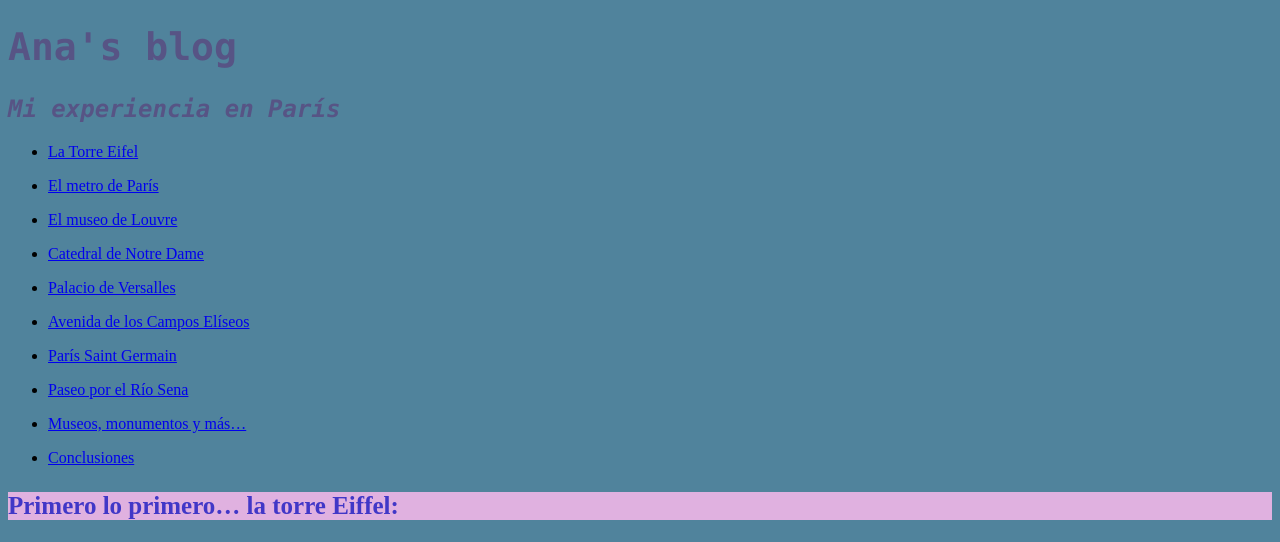
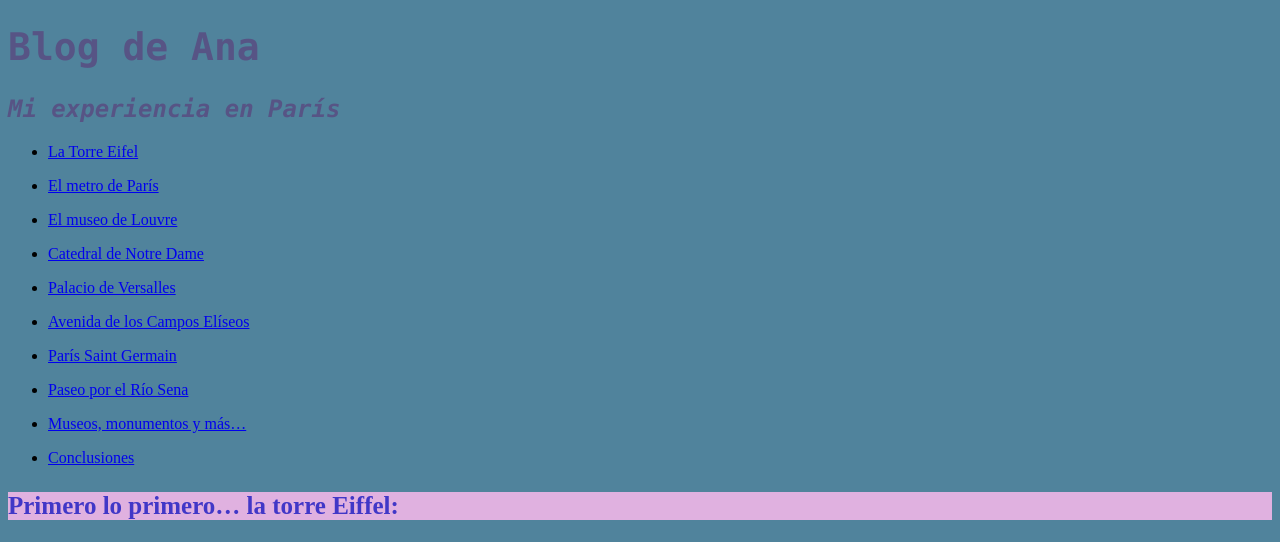
Before and after one commit to anabases/anabases.github.io, a plain HTML site: page blog.html in a window 1280 px wide. Shown: the top 542 px of the page. Drawn offline with Linux system fonts and the light colour scheme.

Commit message:
Update and rename index.html to blog.html

```diff
--- a/index.html
+++ b/blog.html
@@ -2,7 +2,7 @@
  <html>
     <head>
         <meta charset="utf-8">
-        <title> CSS inheritance Project: Blog</title>
+        <title> Blog de Ana </title>
         <style>
 
            body {
@@ -49,7 +49,7 @@
     </head>
     <body>
 
-        <h1>Ana's blog</h1>
+        <h1>Blog de Ana</h1>
 
         <h2>Mi experiencia en París</h2>
         <ul>
```
